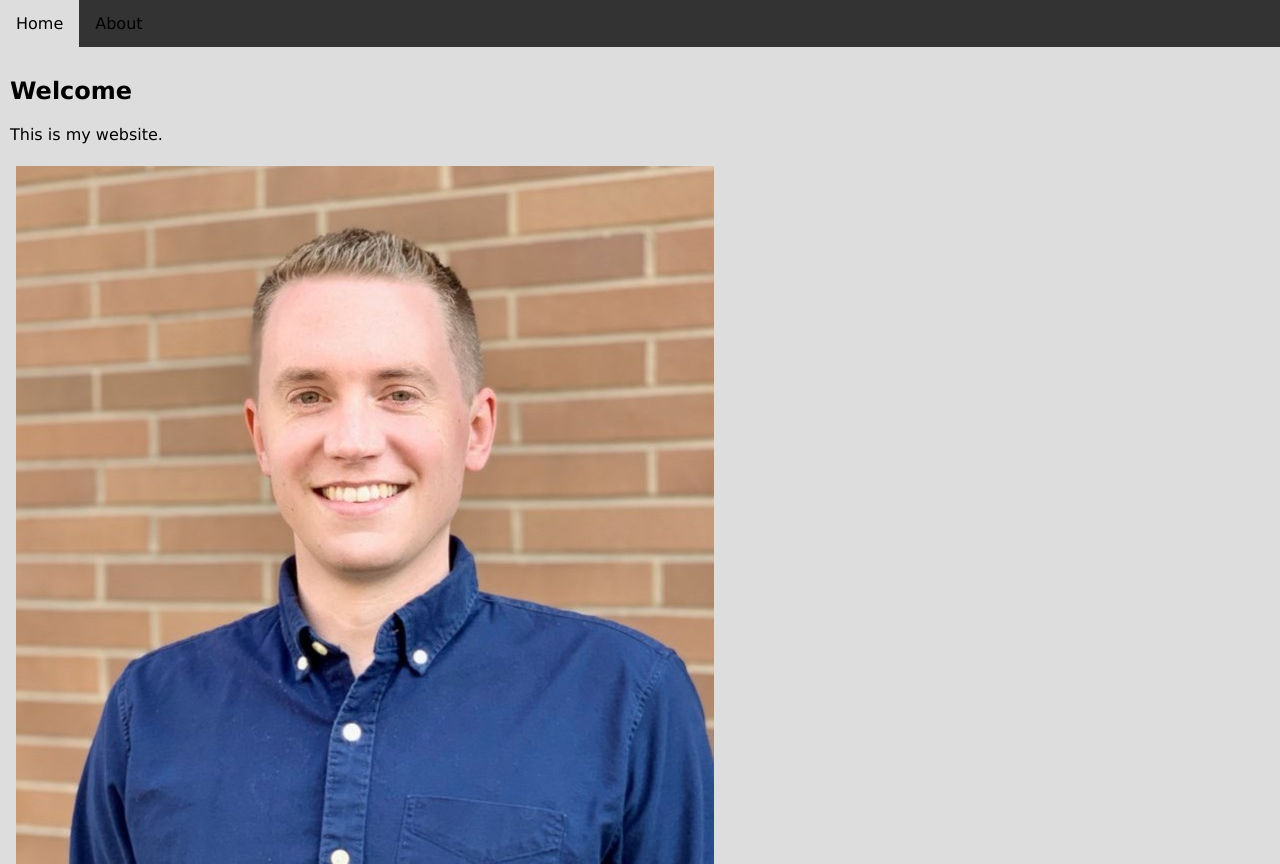
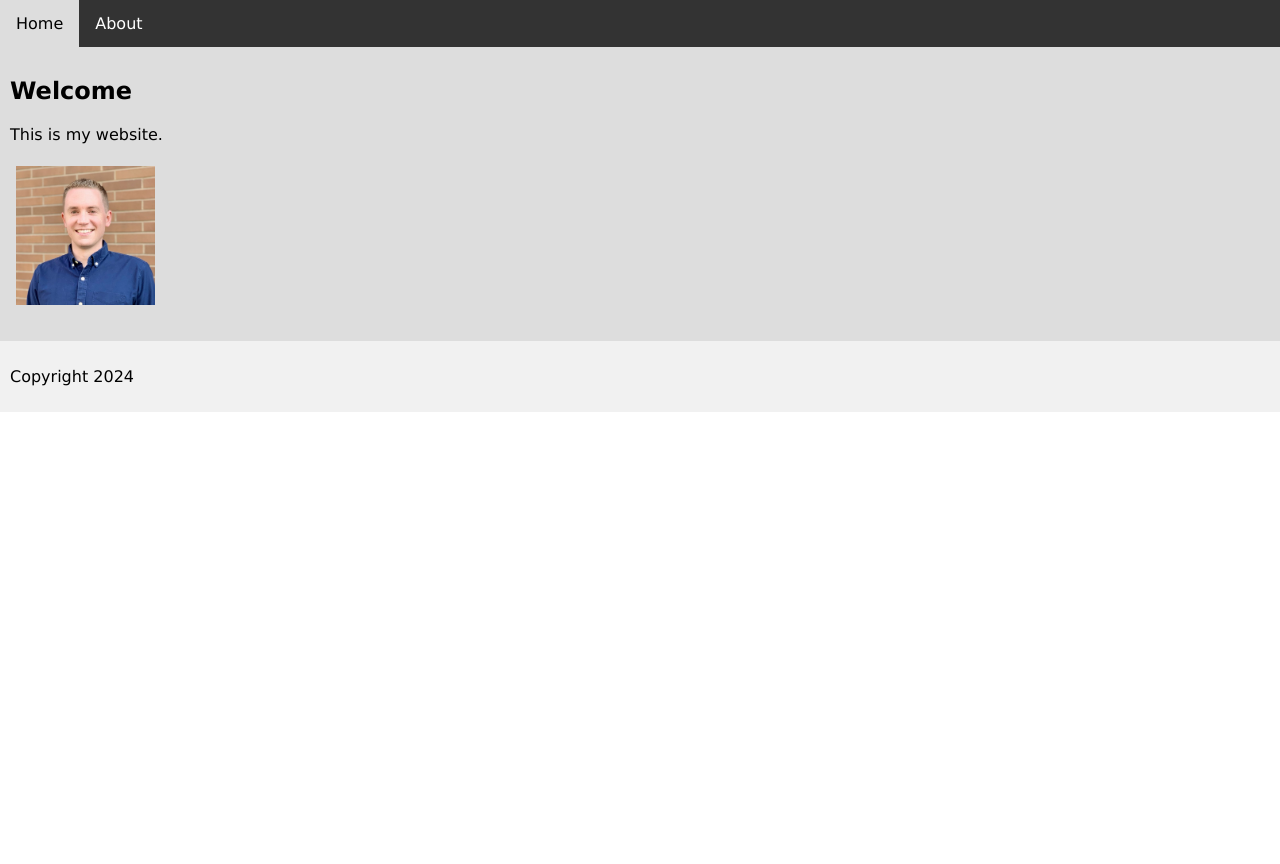
Before and after one commit to drobnyryan/New-world, a plain HTML site: page index.html in a window 1280 px wide. Shown: the top 864 px of the page. After the commit the page ends 800 px from the top, so only its background shows below. Drawn offline with Linux system fonts and the light colour scheme.

Commit message:
Update main.css
Fix typos

```diff
--- a/main.css
+++ b/main.css
@@ -20,7 +20,7 @@ body {
 .topnav a {
   float: left;
   display: block;
-  color: #000000;
+  color: #ffffff;
   text-align: center;
   padding: 14px 16px;
   text-decoration: none;
@@ -42,7 +42,7 @@ img {
   border: 1px solid #ddd;
   border-radius: 4px;
   padding: 5px;
-  width: 12%px;
+  width: 12%;
 }
 
 /* Style the footer */
```
